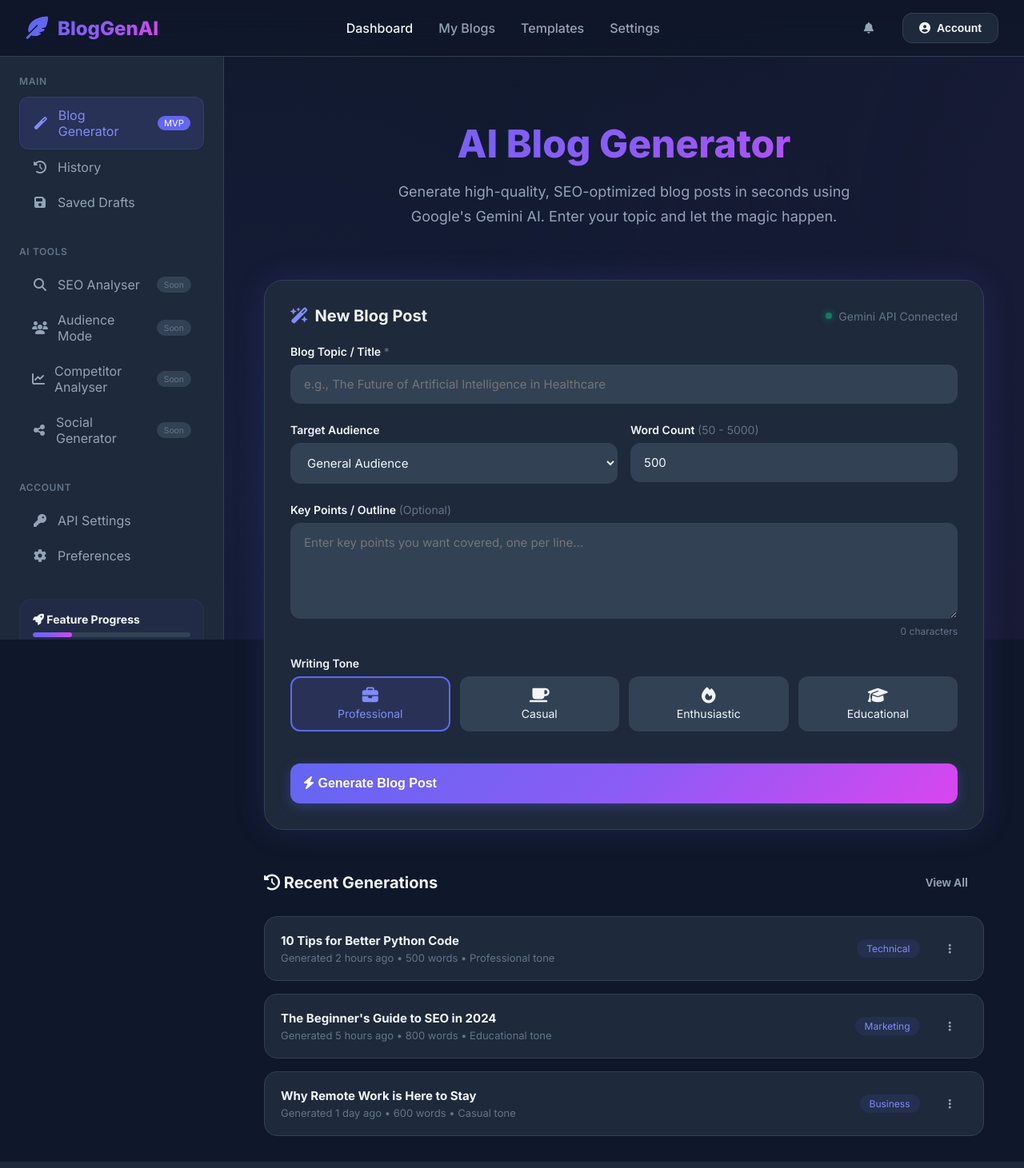
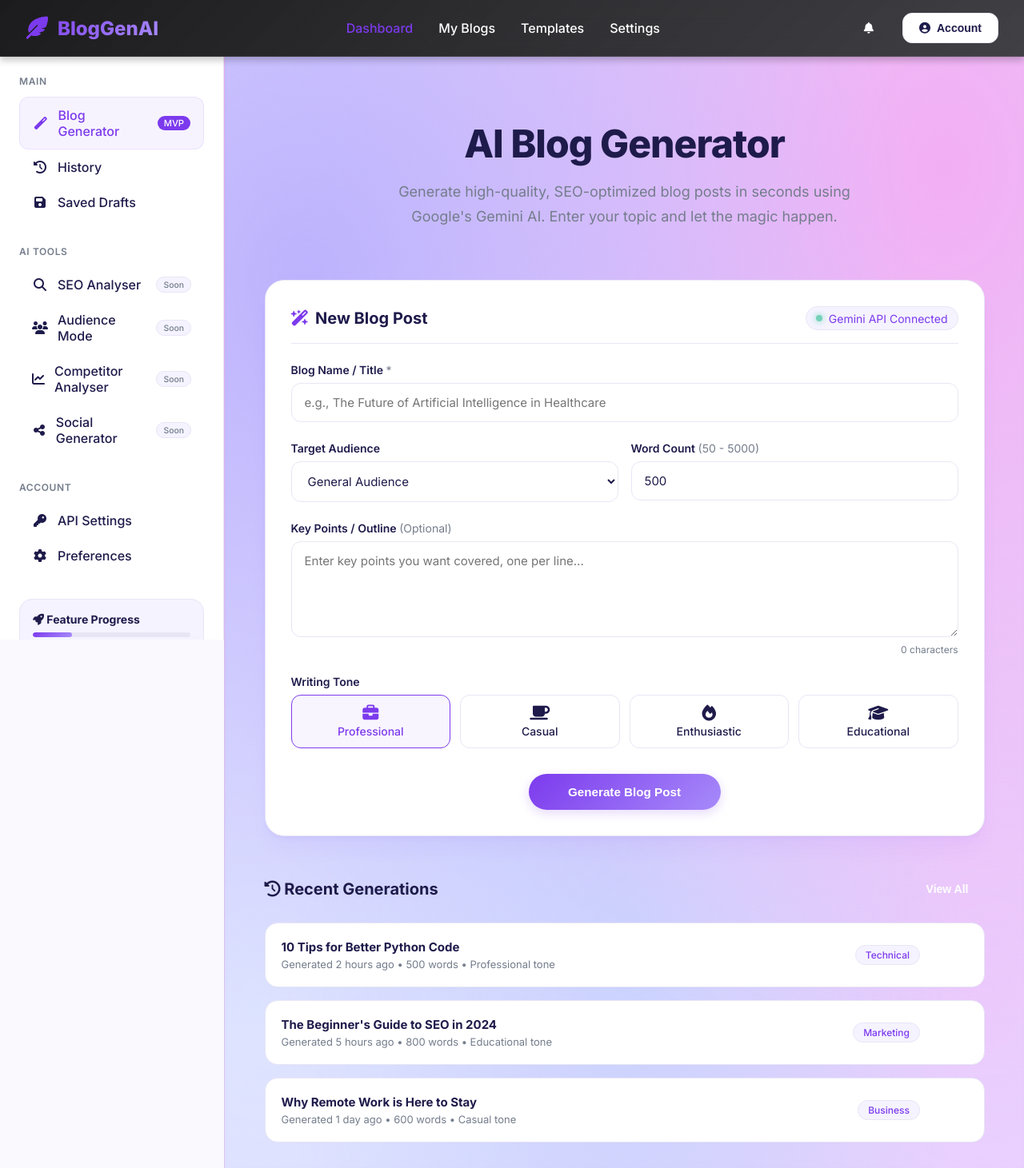
Before and after one commit to jerisham/blog-generator-ai, a Django app: page / in a window 1280 px wide. Shown: the whole page at 80% size. Run offline with Django 5.2, Linux system fonts and the light colour scheme; some libraries are stand-ins or nearby versions.

Commit message:
Index edited

```diff
--- a/templates/index.html
+++ b/templates/index.html
@@ -8,22 +8,22 @@
     <link rel="stylesheet" href="https://cdnjs.cloudflare.com/ajax/libs/font-awesome/6.4.0/css/all.min.css">
     <style>
         :root {
-            --primary: #6366f1;
-            --primary-dark: #4f46e5;
-            --primary-light: #818cf8;
-            --secondary: #10b981;
-            --accent: #f59e0b;
-            --bg-dark: #0f172a;
-            --bg-card: #1e293b;
-            --bg-input: #334155;
-            --text-primary: #f1f5f9;
-            --text-secondary: #94a3b8;
-            --text-muted: #64748b;
-            --border: #334155;
+            --primary: #7c3aed;
+            --primary-dark: #6d28d9;
+            --primary-light: #a78bfa;
+            --secondary: #059669;
+            --accent: #d97706;
+            --bg-dark: #faf9fe;
+            --bg-card: #ffffff;
+            --bg-input: #f5f3ff;
+            --text-primary: #1e1b4b;
+            --text-secondary: #4f46e5;
+            --text-muted: #747d8c;
+            --border: #e8e6f5;
             --success: #10b981;
             --error: #ef4444;
-            --gradient-1: linear-gradient(135deg, #6366f1 0%, #8b5cf6 50%, #d946ef 100%);
-            --shadow-glow: 0 0 40px rgba(99, 102, 241, 0.15);
+            --gradient-1: linear-gradient(135deg, #7c3aed 0%, #a78bfa 100%);
+            --shadow-glow: 0 4px 6px -1px rgba(124, 58, 237, 0.03), 0 2px 4px -1px rgba(124, 58, 237, 0.02), 0 20px 25px -5px rgba(124, 58, 237, 0.05);
         }
         * { margin: 0; padding: 0; box-sizing: border-box; }
         body {
@@ -39,29 +39,21 @@
             width: 100%; height: 100%;
             z-index: -1;
             overflow: hidden;
-        }
-        .bg-animation::before {
-            content: '';
-            position: absolute;
-            width: 150%; height: 150%;
-            background: radial-gradient(circle at 20% 50%, rgba(99, 102, 241, 0.08) 0%, transparent 50%),
-                        radial-gradient(circle at 80% 20%, rgba(139, 92, 246, 0.08) 0%, transparent 50%),
-                        radial-gradient(circle at 50% 80%, rgba(217, 70, 239, 0.06) 0%, transparent 50%);
-            animation: bgFloat 20s ease-in-out infinite;
-        }
-        @keyframes bgFloat {
-            0%, 100% { transform: translate(0, 0) rotate(0deg); }
-            33% { transform: translate(-2%, 2%) rotate(1deg); }
-            66% { transform: translate(2%, -1%) rotate(-1deg); }
+            background-image: radial-gradient(var(--border) 1.5px, transparent 1.5px);
+            background-size: 32px 32px;
+            opacity: 0.6;
         }
         .navbar {
             position: fixed;
             top: 0;
             width: 100%;
             padding: 1rem 2rem;
-            background: rgba(15, 23, 42, 0.8);
-            backdrop-filter: blur(20px);
-            border-bottom: 1px solid var(--border);
+            background: linear-gradient(135deg, rgba(8, 8, 10, 0.92) 0%, rgba(18, 18, 22, 0.8) 100%);
+            backdrop-filter: blur(25px);
+            -webkit-backdrop-filter: blur(25px);
+            border-bottom: none;
+            box-shadow: 0 5px 8px rgba(0, 0, 0, 0.2);
+            border-bottom: 1px solid rgba(255, 255, 255, 0.12);
             z-index: 1000;
             display: flex;
             justify-content: space-between;
@@ -75,17 +67,18 @@
             font-weight: 800;
             background: var(--gradient-1);
             -webkit-background-clip: text;
+            background-clip: text;
             -webkit-text-fill-color: transparent;
         }
-        .logo i { font-size: 1.75rem; -webkit-text-fill-color: #6366f1; }
+        .logo i { font-size: 1.75rem; -webkit-text-fill-color: #7c3aed; }
         .nav-links { display: flex; gap: 2rem; align-items: center; }
         .nav-links a {
-            color: var(--text-secondary);
+            color: white;
             text-decoration: none;
             font-weight: 500;
             transition: color 0.3s;
         }
-        .nav-links a:hover, .nav-links a.active { color: var(--text-primary); }
+        .nav-links a:hover, .nav-links a.active { color: var(--primary); }
         .user-menu { display: flex; align-items: center; gap: 1rem; }
         .btn {
             padding: 0.625rem 1.25rem;
@@ -102,11 +95,11 @@
         .btn-primary {
             background: var(--gradient-1);
             color: white;
-            box-shadow: 0 4px 15px rgba(99, 102, 241, 0.3);
+            box-shadow: 0 4px 12px rgba(124, 58, 237, 0.15);
         }
         .btn-primary:hover {
-            transform: translateY(-2px);
-            box-shadow: 0 8px 25px rgba(99, 102, 241, 0.4);
+            transform: translateY(-1px);
+            box-shadow: 0 6px 20px rgba(124, 58, 237, 0.25);
         }
         .btn-secondary {
             background: var(--bg-card);
@@ -115,13 +108,14 @@
         }
         .btn-secondary:hover {
             background: var(--bg-input);
+            color: var(--primary);
             border-color: var(--primary-light);
         }
         .btn-ghost {
+            color: white;
             background: transparent;
-            color: var(--text-secondary);
         }
-        .btn-ghost:hover { color: var(--text-primary); }
+        .btn-ghost:hover { color: var(--primary);}
         .main-container {
             display: flex;
             margin-top: 70px;
@@ -156,17 +150,18 @@
             border-radius: 0.75rem;
             cursor: pointer;
             transition: all 0.3s;
-            color: var(--text-secondary);
+            color: var(--text-primary);
             text-decoration: none;
+            font-weight: 500;
         }
         .sidebar-item:hover {
-            background: rgba(99, 102, 241, 0.1);
-            color: var(--text-primary);
+            background: var(--bg-input);
+            color: var(--primary);
         }
         .sidebar-item.active {
-            background: rgba(99, 102, 241, 0.15);
-            color: var(--primary-light);
-            border: 1px solid rgba(99, 102, 241, 0.2);
+            background: rgba(124, 58, 237, 0.06);
+            color: var(--primary);
+            border: 1px solid rgba(124, 58, 237, 0.1);
         }
         .sidebar-item i { width: 20px; text-align: center; }
         .sidebar-item .badge {
@@ -189,17 +184,18 @@
         .feature-progress {
             margin-top: auto;
             padding: 1rem;
-            background: rgba(99, 102, 241, 0.05);
+            background: var(--bg-input);
             border-radius: 1rem;
-            border: 1px solid rgba(99, 102, 241, 0.1);
+            border: 1px solid var(--border);
         }
         .feature-progress h4 {
             font-size: 0.875rem;
             margin-bottom: 0.5rem;
+            color: var(--text-primary);
         }
         .progress-bar {
             height: 6px;
-            background: var(--bg-input);
+            background: var(--border);
             border-radius: 9999px;
             overflow: hidden;
             margin-bottom: 0.5rem;
@@ -216,6 +212,16 @@
             flex: 1;
             padding: 2rem;
             max-width: calc(100% - 280px);
+            background-color: #e3dcff; /* Deeper base lavender */
+            background-image:
+                radial-gradient(at 10% 20%, rgba(186, 176, 253, 0.95) 0px, transparent 60%),  /* Vibrant Periwinkle Blue */
+                radial-gradient(at 90% 10%, rgba(243, 172, 243, 0.95) 0px, transparent 65%),  /* Saturated Cotton-Candy Pink */
+                radial-gradient(at 50% 80%, rgba(199, 210, 254, 0.9) 0px, transparent 60%),   /* Clear Sky Blue core */
+                radial-gradient(at 95% 85%, rgba(235, 203, 253, 0.95) 0px, transparent 50%),  /* Rich Lilac purple glow */
+                radial-gradient(at 5% 85%, rgba(220, 229, 255, 0.85) 0px, transparent 50%);   /* Subtle soft light balance */
+            border-left: 1px solid rgba(0, 0, 0, 0.05);
+            box-shadow: inset 1px 1px 6px rgba(0, 0, 0, 0.02);
+            min-height: calc(100vh - 70px);
         }
         .hero {
             text-align: center;
@@ -226,13 +232,12 @@
             font-size: 3rem;
             font-weight: 800;
             margin-bottom: 1rem;
-            background: var(--gradient-1);
-            -webkit-background-clip: text;
-            -webkit-text-fill-color: transparent;
+            color: var(--text-primary);
+            letter-spacing: -0.02em;
         }
         .hero p {
             font-size: 1.125rem;
-            color: var(--text-secondary);
+            color: var(--text-muted);
             max-width: 600px;
             margin: 0 auto;
             line-height: 1.7;
@@ -251,26 +256,33 @@
             justify-content: space-between;
             align-items: center;
             margin-bottom: 1.5rem;
+            padding-bottom: 1rem;
+            border-bottom: 1px solid var(--border);
         }
         .generator-header h2 {
             font-size: 1.25rem;
             display: flex;
             align-items: center;
             gap: 0.5rem;
+            color: var(--text-primary);
         }
-        .generator-header h2 i { color: var(--primary-light); }
+        .generator-header h2 i { color: var(--primary); }
         .api-status {
             display: flex;
             align-items: center;
             gap: 0.5rem;
             font-size: 0.875rem;
-            color: var(--text-muted);
+            color: var(--primary);
+            background: var(--bg-input);
+            padding: 0.35rem 0.75rem;
+            border-radius: 9999px;
+            border: 1px solid var(--border);
         }
         .status-dot {
             width: 8px; height: 8px;
             border-radius: 50%;
             background: var(--success);
-            box-shadow: 0 0 10px var(--success);
+            box-shadow: 0 0 8px var(--success);
             animation: pulse 2s infinite;
         }
         @keyframes pulse {
@@ -283,12 +295,13 @@
             margin-bottom: 0.5rem;
             font-weight: 600;
             font-size: 0.875rem;
+            color: var(--text-primary);
         }
         .form-label span { color: var(--text-muted); font-weight: 400; }
         .form-input, .form-textarea, .form-select {
             width: 100%;
             padding: 0.875rem 1rem;
-            background: var(--bg-input);
+            background: var(--bg-card);
             border: 1px solid var(--border);
             border-radius: 0.75rem;
             color: var(--text-primary);
@@ -299,7 +312,7 @@
         .form-input:focus, .form-textarea:focus, .form-select:focus {
             outline: none;
             border-color: var(--primary);
-            box-shadow: 0 0 0 3px rgba(99, 102, 241, 0.1);
+            box-shadow: 0 0 0 3px rgba(124, 58, 237, 0.12);
         }
         .form-textarea {
             min-height: 120px;
@@ -323,44 +336,61 @@
         }
         .tone-option {
             padding: 0.75rem;
-            background: var(--bg-input);
-            border: 2px solid var(--border);
+            background: var(--bg-card);
+            border: 1px solid var(--border);
             border-radius: 0.75rem;
             text-align: center;
             cursor: pointer;
             transition: all 0.3s;
             font-size: 0.875rem;
+            color: var(--text-primary);
+            font-weight: 500;
         }
         .tone-option:hover {
             border-color: var(--primary-light);
-            background: rgba(99, 102, 241, 0.1);
+            background: var(--bg-input);
         }
         .tone-option.selected {
             border-color: var(--primary);
-            background: rgba(99, 102, 241, 0.15);
-            color: var(--primary-light);
+            background: rgba(124, 58, 237, 0.05);
+            color: var(--primary);
         }
         .tone-option i { display: block; font-size: 1.25rem; margin-bottom: 0.25rem; }
+
+        /* Redesigned Button - Clean, Modern, Balanced Layout */
+        .btn-container {
+            display: flex;
+            justify-content: center;
+            margin-top: 2rem;
+        }
         .generate-btn {
-            width: 100%;
-            padding: 1rem;
-            font-size: 1rem;
-            margin-top: 1rem;
+            width: auto;
+            min-width: 240px;
+            padding: 0.875rem 2.5rem;
+            font-size: 0.95rem;
+            border-radius: 50px;
+            display: inline-flex;
+            justify-content: center;
+            align-items: center;
+            gap: 0.75rem;
+            background: var(--gradient-1);
+            color: white;
+            font-weight: 600;
+            box-shadow: 0 4px 14px rgba(124, 58, 237, 0.2);
             position: relative;
             overflow: hidden;
         }
-        .generate-btn::before {
-            content: '';
-            position: absolute;
-            top: 0; left: -100%;
-            width: 100%; height: 100%;
-            background: linear-gradient(90deg, transparent, rgba(255,255,255,0.2), transparent);
-            transition: left 0.5s;
+        .generate-btn:hover:not(:disabled) {
+            transform: translateY(-2px);
+            box-shadow: 0 6px 24px rgba(124, 58, 237, 0.35);
         }
-        .generate-btn:hover::before { left: 100%; }
+        .generate-btn:active:not(:disabled) {
+            transform: translateY(0);
+        }
         .generate-btn:disabled {
-            opacity: 0.7;
+            opacity: 0.6;
             cursor: not-allowed;
+            box-shadow: none;
         }
         .generate-btn .spinner {
             display: none;
@@ -373,6 +403,7 @@
         .generate-btn.loading .spinner { display: inline-block; }
         .generate-btn.loading .btn-text { display: none; }
         @keyframes spin { to { transform: rotate(360deg); } }
+
         .output-section {
             margin-top: 2rem;
             display: none;
@@ -390,19 +421,21 @@
             justify-content: space-between;
             align-items: center;
             margin-bottom: 1rem;
+            padding-top: 1rem;
+            border-top: 1px solid var(--border);
         }
         .output-actions { display: flex; gap: 0.5rem; }
         .output-content {
-            background: var(--bg-dark);
+            background: var(--bg-input);
             border: 1px solid var(--border);
             border-radius: 1rem;
             padding: 2rem;
             min-height: 300px;
             line-height: 1.8;
-            color: var(--text-secondary);
+            color: var(--text-primary);
         }
         .output-content h1, .output-content h2, .output-content h3 {
-            color: var(--text-primary);
+            color: var(--primary-dark);
             margin: 1.5rem 0 0.75rem;
         }
         .output-content p { margin-bottom: 1rem; }
@@ -422,7 +455,7 @@
             align-items: center;
             margin-bottom: 1.5rem;
         }
-        .section-header h3 { font-size: 1.25rem; }
+        .section-header h3 { font-size: 1.25rem; color: var(--text-primary); }
         .history-grid { display: grid; gap: 1rem; }
         .history-item {
             background: var(--bg-card);
@@ -434,20 +467,23 @@
             align-items: center;
             transition: all 0.3s;
             cursor: pointer;
+            box-shadow: 0 1px 3px rgba(0,0,0,0.01);
         }
         .history-item:hover {
             border-color: var(--primary-light);
-            transform: translateX(5px);
+            transform: translateX(4px);
         }
-        .history-info h4 { font-size: 0.9375rem; margin-bottom: 0.25rem; }
+        .history-info h4 { font-size: 0.9375rem; margin-bottom: 0.25rem; color: var(--text-primary); }
         .history-info p { font-size: 0.8125rem; color: var(--text-muted); }
         .history-meta { display: flex; align-items: center; gap: 1rem; }
         .history-tag {
-            background: rgba(99, 102, 241, 0.1);
-            color: var(--primary-light);
+            background: var(--bg-input);
+            color: var(--primary);
             padding: 0.25rem 0.75rem;
             border-radius: 9999px;
             font-size: 0.75rem;
+            border: 1px solid var(--border);
+            font-weight: 500;
         }
         .toast {
             position: fixed;
@@ -459,11 +495,12 @@
             display: flex;
             align-items: center;
             gap: 0.75rem;
-            box-shadow: 0 10px 40px rgba(0,0,0,0.3);
+            box-shadow: 0 10px 25px rgba(124, 58, 237, 0.08);
             transform: translateY(100px);
             opacity: 0;
             transition: all 0.3s;
             z-index: 9999;
+            color: var(--text-primary);
         }
         .toast.show {
             transform: translateY(0);
@@ -480,10 +517,11 @@
             .hero h1 { font-size: 2rem; }
             .form-row { grid-template-columns: 1fr; }
             .tone-grid { grid-template-columns: 1fr 1fr; }
+            .generate-btn { width: 100%; min-width: unset; }
         }
         ::-webkit-scrollbar { width: 8px; }
         ::-webkit-scrollbar-track { background: var(--bg-dark); }
-        ::-webkit-scrollbar-thumb { background: var(--bg-input); border-radius: 4px; }
+        ::-webkit-scrollbar-thumb { background: var(--border); border-radius: 4px; }
         ::-webkit-scrollbar-thumb:hover { background: var(--text-muted); }
     </style>
 </head>
@@ -591,7 +629,7 @@
 
                 <form id="blogForm" onsubmit="return false;">
                     <div class="form-group">
-                        <label class="form-label">Blog Topic / Title <span>*</span></label>
+                        <label class="form-label">Blog Name / Title <span>*</span></label>
                         <input type="text" class="form-input" id="topic" placeholder="e.g., The Future of Artificial Intelligence in Healthcare" required>
                     </div>
 
@@ -640,10 +678,12 @@
                         </div>
                     </div>
 
-                    <button type="button" class="btn btn-primary generate-btn" id="generateBtn">
-                        <span class="spinner"></span>
-                        <span class="btn-text"><i class="fas fa-bolt"></i> Generate Blog Post</span>
-                    </button>
+                    <div class="btn-container">
+                        <button type="button" class="btn generate-btn" id="generateBtn">
+                            <span class="spinner"></span>
+                            <span class="btn-text">Generate Blog Post</span>
+                        </button>
+                    </div>
                 </form>
 
                 <div class="output-section" id="outputSection">
@@ -805,7 +845,7 @@
             }
         });
 
-        // Format content with markdown-like rendering
+        // Safe format content parser
         function formatContent(text) {
             if (!text) return '';
             return text
@@ -815,7 +855,6 @@
                 .replace(/\*\*(.*)\*\*/gim, '<strong>$1</strong>')
                 .replace(/\*(.*)\*/gim, '<em>$1</em>')
                 .replace(/^- (.*$)/gim, '<ul><li>$1</li></ul>')
-                .replace(/<<\/ul>\s*<<ul>/g, '')
                 .replace(/\n/gim, '<br>');
         }
 
```
